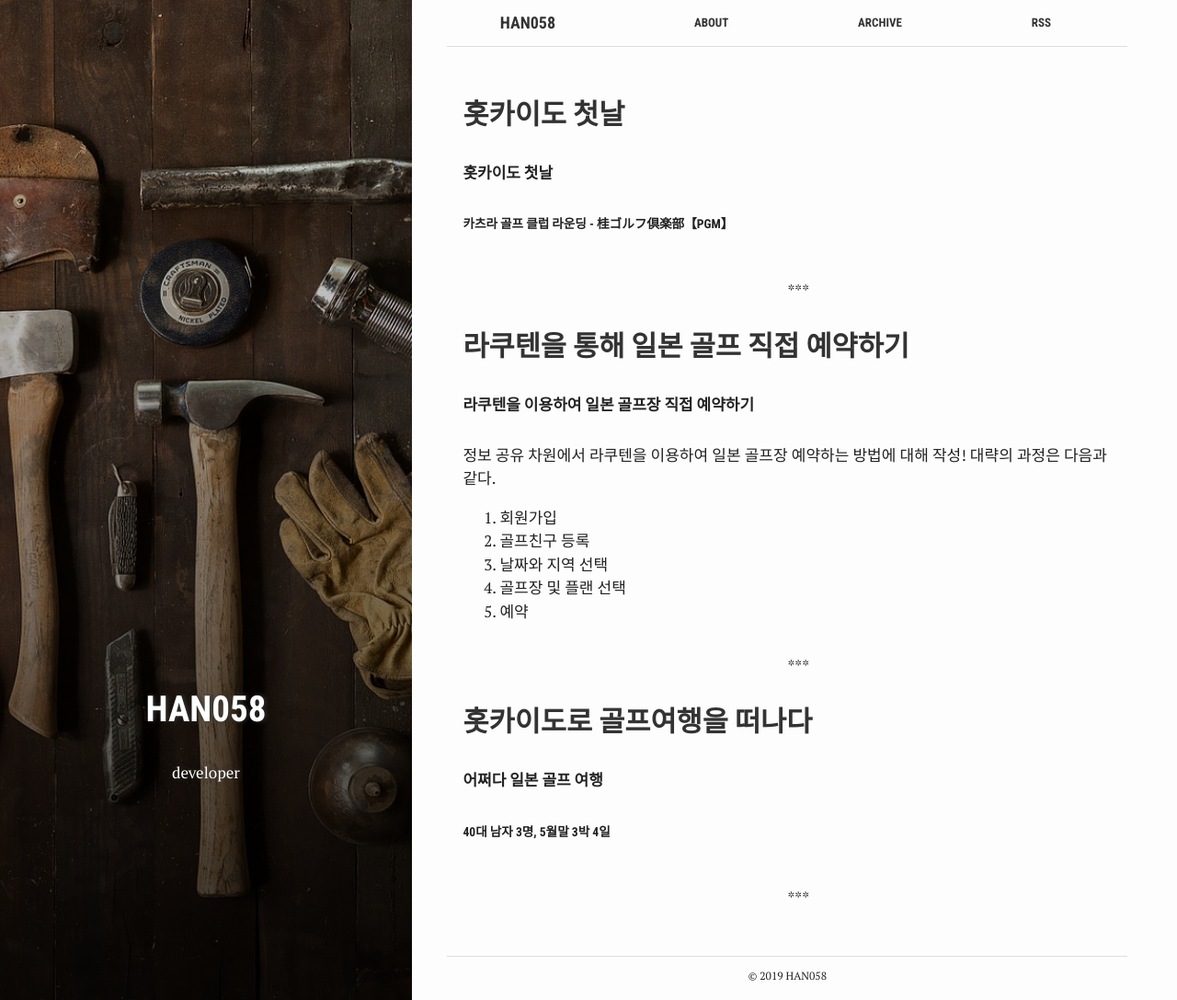
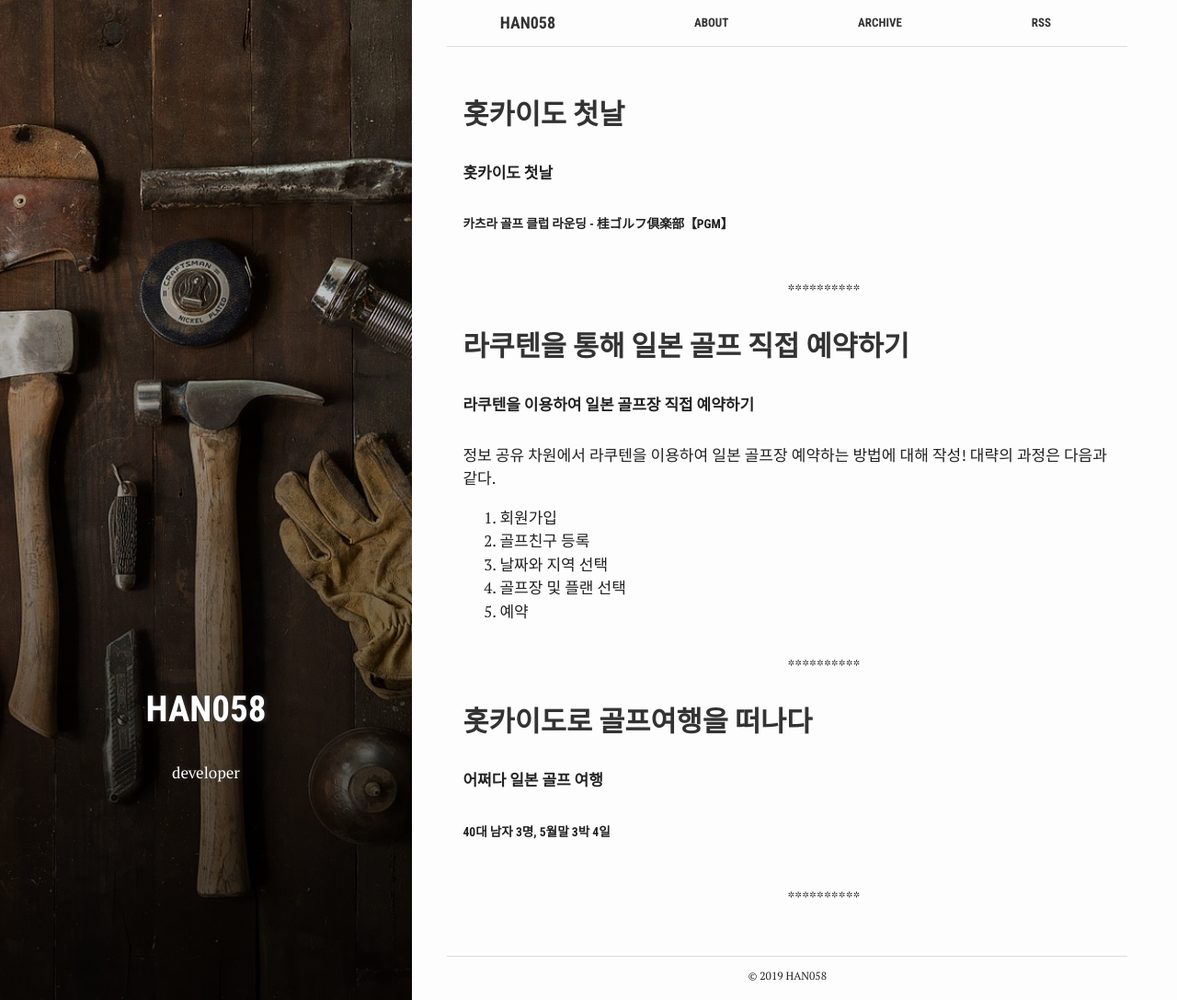
Before and after one commit to han058/han058.github.io, a Jekyll site: the page built from index.html, in a window 1280 px wide and 1087 px high. Shown: the whole window at 92% size. Built offline with Jekyll 4.4.1, drawn with Linux system fonts in a browser that asks for light colours.

Commit message:
change style ***

```diff
--- a/assets/_sass/_layout.scss
+++ b/assets/_sass/_layout.scss
@@ -197,7 +197,7 @@ main {
 .index-page {
   position: relative;
   &:after {
-    content: "***";
+    content: "**********";
     position: absolute;
     margin-top: 1em;
     width: 100px;
```
